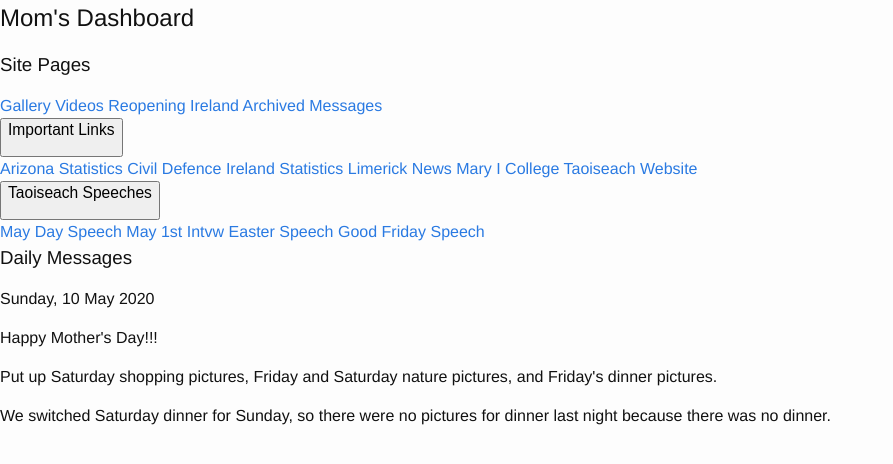
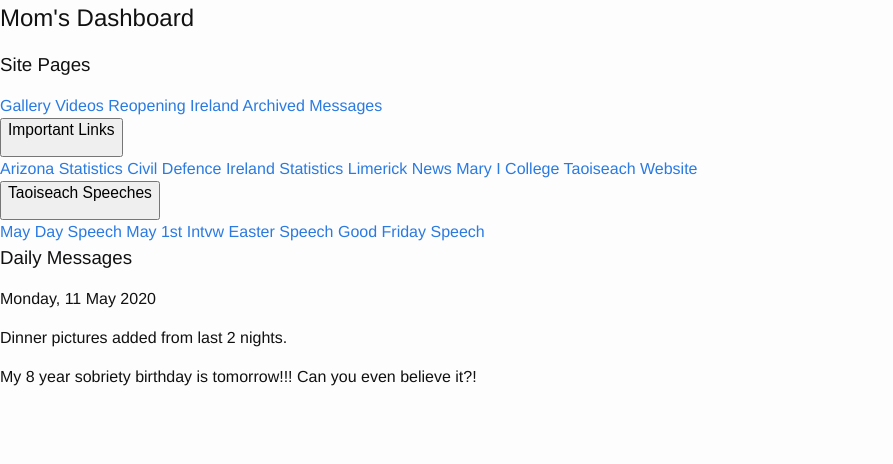
Before and after one commit to Verucassaults/Moms-Dashboard.io, a Jekyll site: the page index.html, which Jekyll copies as it is, in a window 1280 px wide. Shown: the top 464 px of the page, without its empty margins (0-893 px from the left). Built offline with Jekyll 4.4.1, drawn with Linux system fonts in a browser that asks for light colours.

Commit message:
daily adds

```diff
--- a/archived_messages.html
+++ b/archived_messages.html
@@ -29,6 +29,12 @@
             <h2>*Messages will appear in the reverse order of how they were entered-newest on top</h2>
             <hr/>
             <!-- messages -->
+            <!-- may 10 2020 sunday messages-->
+            <p>Sunday, 10 May 2020</p>
+            <p id="mother">Happy Mother's Day!!!</p>
+            <p>Put up Saturday shopping pictures, Friday and Saturday nature pictures, and Friday's dinner pictures.</p>
+            <p>We switched Saturday dinner for Sunday, so there were no pictures for dinner last night because there was no dinner.</p>
+            <br>
             <!-- may 9 2020 saturday messages-->
             <h4>Saturday, 09 May 2020</h4>
             <p>no messages</p>
--- a/index.html
+++ b/index.html
@@ -49,10 +49,9 @@
         <!-- Page content -->
         <div class="main">
             <h3>Daily Messages</h3>
-            <p>Sunday, 10 May 2020</p>
-            <p id="mother">Happy Mother's Day!!!</p>
-            <p>Put up Saturday shopping pictures, Friday and Saturday nature pictures, and Friday's dinner pictures.</p>
-            <p>We switched Saturday dinner for Sunday, so there were no pictures for dinner last night because there was no dinner.</p>
+            <p>Monday, 11 May 2020</p>
+            <p>Dinner pictures added from last 2 nights.</p>
+            <p>My 8 year sobriety birthday is tomorrow!!! Can you even believe it?!</p>
         </div>
     </main>
     <footer>
```
Also changed, not shown: Moms_Gallery.html (+8 -2 lines), 2 other files.
